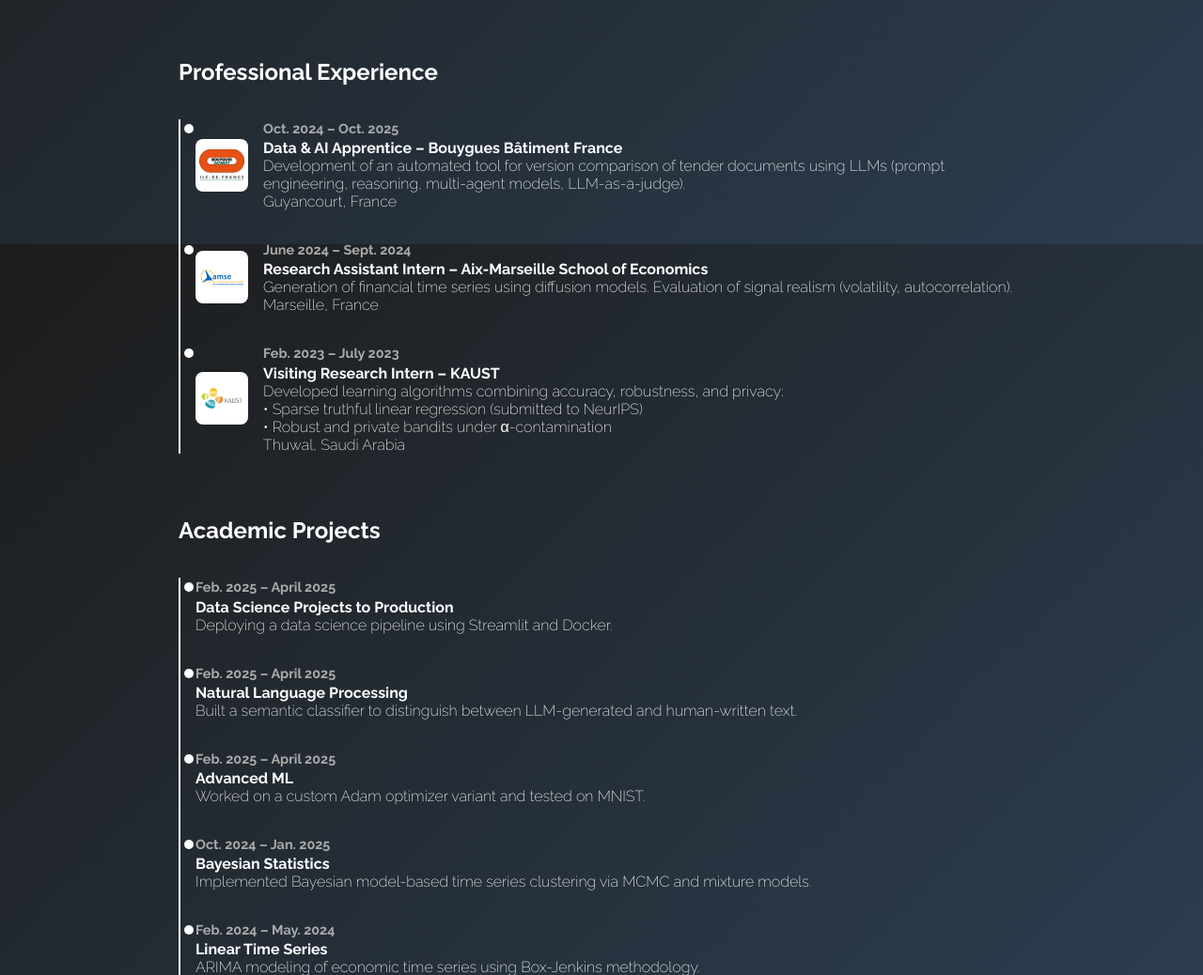
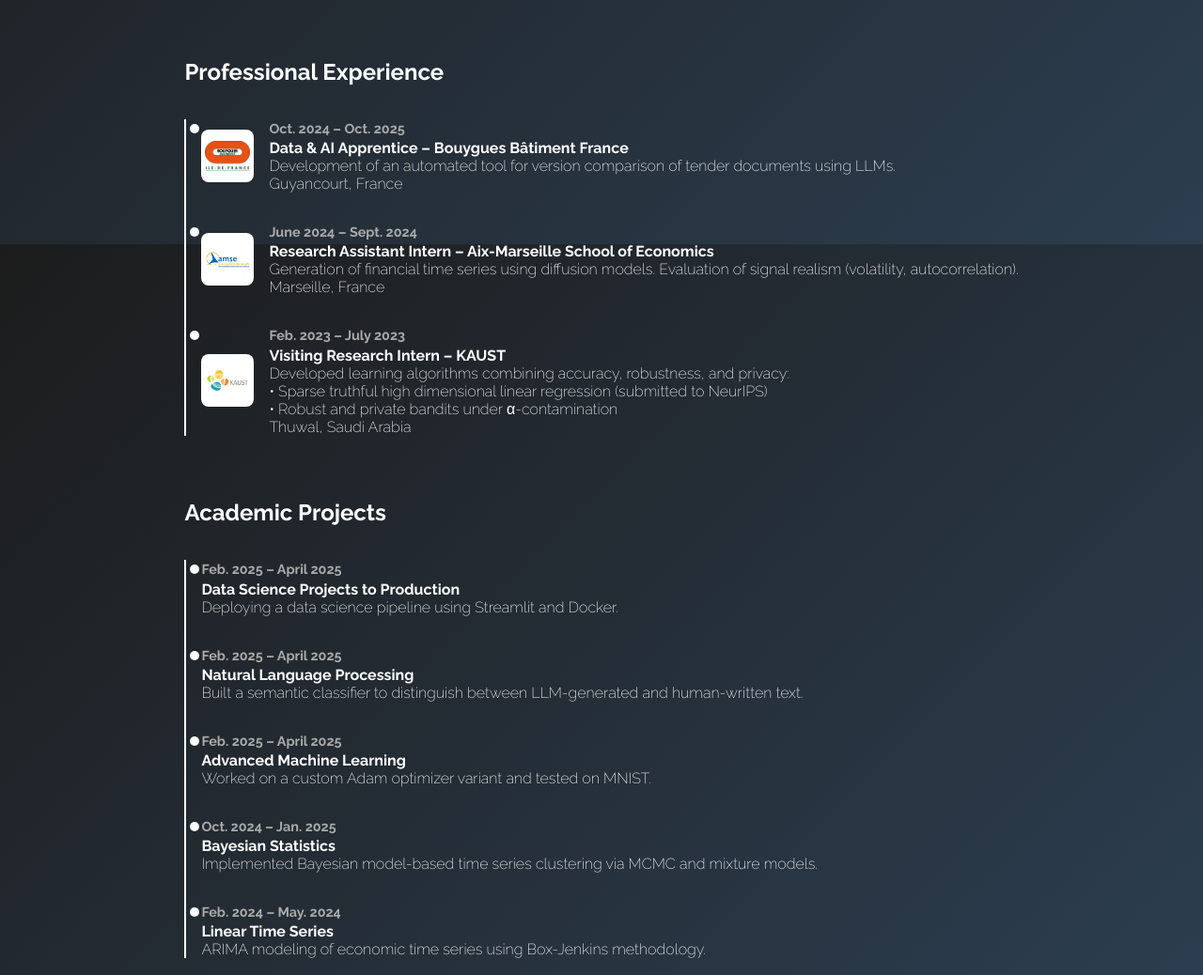
Before and after one commit to AminaManseur29/AminaManseur29.github.io-AminaManseur, a plain HTML site: page resume.html in a window 1280 px wide. Shown: the part 540-1578 px from the top of the page at 94% size. Drawn offline with Linux system fonts and the light colour scheme.

Commit message:
Update resume.html

```diff
--- a/resume.html
+++ b/resume.html
@@ -60,7 +60,7 @@
           <div>
             <span class="date">Oct. 2024 – Oct. 2025</span><br/>
             <strong>Data & AI Apprentice – Bouygues Bâtiment France</strong><br/>
-            Development of an automated tool for version comparison of tender documents using LLMs (prompt engineering, reasoning, multi-agent models, LLM-as-a-judge).<br/>
+            Development of an automated tool for version comparison of tender documents using LLMs.<br/>
             Guyancourt, France
           </div>
         </li>
@@ -79,7 +79,7 @@
             <span class="date">Feb. 2023 – July 2023</span><br/>
             <strong>Visiting Research Intern – KAUST</strong><br/>
             Developed learning algorithms combining accuracy, robustness, and privacy:<br/>
-            • Sparse truthful linear regression (submitted to NeurIPS)<br/>
+            • Sparse truthful high dimensional linear regression (submitted to NeurIPS)<br/>
             • Robust and private bandits under α-contamination<br/>
             Thuwal, Saudi Arabia
           </div>
@@ -110,7 +110,7 @@
         <li>
           <div>
             <span class="date">Feb. 2025 – April 2025</span><br/>
-            <strong>Advanced ML</strong><br/>
+            <strong>Advanced Machine Learning</strong><br/>
             Worked on a custom Adam optimizer variant and tested on MNIST.
           </div>
         </li>
```
